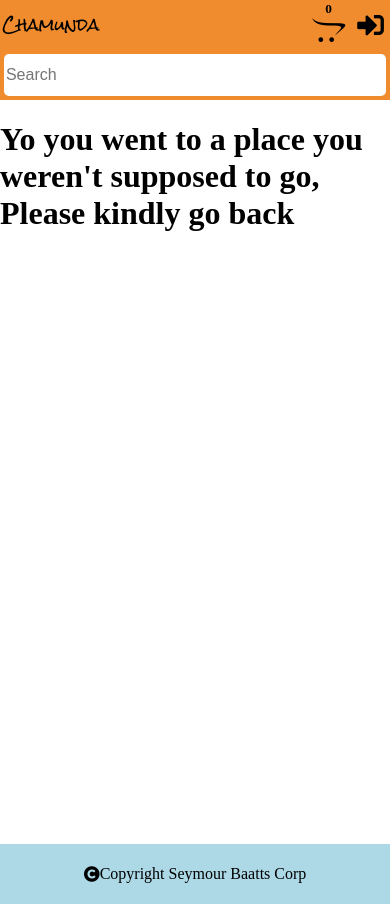
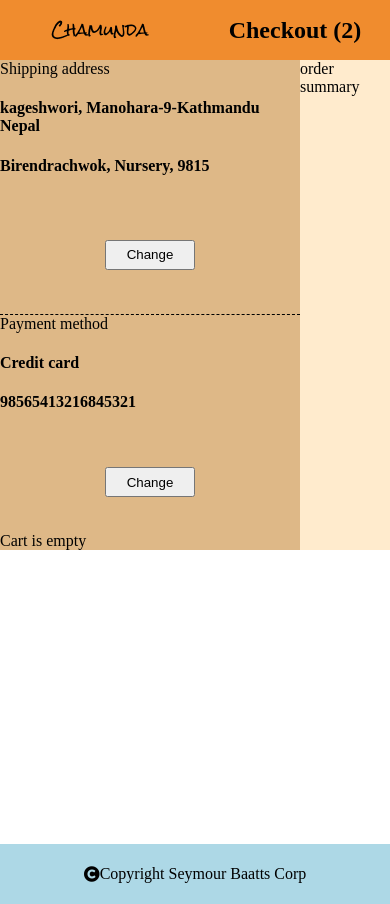
Before and after one commit to BimalPandeyCode/Chamunda-React, a React (Create React App) app: page /cart in a window 390 px wide. Built offline with nearby package versions, Linux system fonts and the light colour scheme; a web font is replaced by a local one.

Commit message:
21st day

```diff
--- a/src/App.js
+++ b/src/App.js
@@ -18,6 +18,8 @@ import Footer from "./Footer/Footer.js";
 import IndividualCategoriesPage from "./CategoriesPage/IndividualCategoriesPage.js";
 
 import Product from "./product/product.js";
+
+import CartPage from "./cartPage/cartPage.js";
 
 import "./App.css";
 function App() {
@@ -42,6 +44,12 @@ function App() {
             <div style={{ minHeight: "100vh" }}>
               <Navbar />
               <Product />
+            </div>
+          </Route>
+          <Route path="/cart">
+            <div style={{ minHeight: "100vh" }}>
+              {/* <Navbar /> */}
+              <CartPage />
             </div>
           </Route>
           <Route path="*">
--- a/src/Components/addedToCart/addedTocart.css
+++ b/src/Components/addedToCart/addedTocart.css
@@ -24,7 +24,6 @@
   -moz-user-select: none;
   -ms-user-select: none;
   user-select: none;
-  z-index: 9999999;
 }
 
 @keyframes scalingMessages {
--- /dev/null
+++ b/src/cartPage/cartPage.css
@@ -0,0 +1,160 @@
+.cartPage-navbar {
+  width: 100%;
+  height: 60px;
+  background-color: #f08c2e;
+  display: grid;
+  grid-template-columns: minmax(100px, 200px) 1fr;
+  grid-template-areas: "navbar-title nothingImp";
+}
+.cartPage-navbar-title {
+  grid-area: navbar-title;
+  margin-top: 0;
+  margin-bottom: 0;
+  height: 100%;
+  display: grid;
+  place-items: center;
+  font-family: "Rock Salt", cursive;
+}
+.cartPage-navbar > h2 {
+  display: grid;
+  place-items: center;
+  grid-area: nothingImp;
+  margin: 0px;
+}
+
+.cartPage-orders {
+  display: grid;
+  grid-template-columns: 1fr 0.3fr;
+  grid-template-areas: "usersInfoAndCartDetails orderSummary";
+}
+
+.cartPage-orders-orderSummary {
+  grid-area: orderSummary;
+  background-color: blanchedalmond;
+}
+.cartPage-orders-usersInfoAndCartDetails {
+  grid-area: usersInfoAndCartDetails;
+  background-color: burlywood;
+  display: flex;
+  flex-direction: column;
+}
+
+.cartPage-orders-usersInfoAndCartDetails-shippingDetails {
+  display: grid;
+  grid-template-columns: 0.5fr 1fr 0.5fr;
+  grid-template-areas: "shippingDetailsTitle shippingDetailsInfo shippingDetailsChangeButtonDiv";
+  border-bottom: 1px dashed black;
+}
+.cartPage-orders-usersInfoAndCartDetails-shippingDetails-title {
+  grid-area: shippingDetailsTitle;
+}
+.cartPage-orders-usersInfoAndCartDetails-shippingDetails-info {
+  grid-area: shippingDetailsInfo;
+}
+.cartPage-orders-usersInfoAndCartDetails-shippingDetails-changeButton {
+  grid-area: shippingDetailsChangeButtonDiv;
+  display: grid;
+  place-items: center;
+}
+.cartPage-orders-usersInfoAndCartDetails-shippingDetails-changeButton > button {
+  width: 90px;
+  height: 30px;
+}
+
+.cartPage-orders-usersInfoAndCartDetails-paymentMethod {
+  display: grid;
+  grid-template-columns: 0.5fr 1fr 0.5fr;
+  grid-template-areas: "paymentMethodTitle paymentMethodInfo paymentMethodChangeButtonDiv";
+}
+.cartPage-orders-usersInfoAndCartDetails-paymentMethod-title {
+  grid-area: paymentMethodTitle;
+}
+.cartPage-orders-usersInfoAndCartDetails-paymentMethod-info {
+  grid-area: paymentMethodInfo;
+}
+.cartPage-orders-usersInfoAndCartDetails-paymentMethod-changeButton {
+  grid-area: paymentMethodChangeButtonDiv;
+  display: grid;
+  place-items: center;
+}
+.cartPage-orders-usersInfoAndCartDetails-paymentMethod-changeButton > button {
+  width: 90px;
+  height: 30px;
+}
+@media screen and (max-width: 750px) {
+  .cartPage-orders-usersInfoAndCartDetails-shippingDetails {
+    display: grid;
+    grid-template-columns: 0.5fr 1fr;
+    grid-template-rows: 1fr 1fr;
+    grid-template-areas:
+      "shippingDetailsTitle shippingDetailsInfo "
+      "shippingDetailsTitle shippingDetailsChangeButtonDiv";
+  }
+  .cartPage-orders-usersInfoAndCartDetails-shippingDetails-title {
+    grid-area: shippingDetailsTitle;
+  }
+  .cartPage-orders-usersInfoAndCartDetails-shippingDetails-info {
+    grid-area: shippingDetailsInfo;
+  }
+  .cartPage-orders-usersInfoAndCartDetails-shippingDetails-changeButton {
+    grid-area: shippingDetailsChangeButtonDiv;
+  }
+
+  .cartPage-orders-usersInfoAndCartDetails-paymentMethod {
+    display: grid;
+    grid-template-columns: 0.5fr 1fr;
+    grid-template-rows: 1fr 1fr;
+    grid-template-areas:
+      "paymentMethodTitle paymentMethodInfo "
+      "paymentMethodTitle paymentMethodChangeButtonDiv";
+  }
+  .cartPage-orders-usersInfoAndCartDetails-paymentMethod-title {
+    grid-area: paymentMethodTitle;
+  }
+  .cartPage-orders-usersInfoAndCartDetails-paymentMethod-info {
+    grid-area: paymentMethodInfo;
+  }
+  .cartPage-orders-usersInfoAndCartDetails-paymentMethod-changeButton {
+    grid-area: paymentMethodChangeButtonDiv;
+  }
+}
+
+@media screen and (max-width: 500px) {
+  .cartPage-orders-usersInfoAndCartDetails-shippingDetails {
+    display: grid;
+    grid-template-columns: 1fr;
+    grid-template-rows: 0.1fr 1fr 1fr;
+    grid-template-areas:
+      "shippingDetailsTitle"
+      "shippingDetailsInfo"
+      "shippingDetailsChangeButtonDiv";
+  }
+  .cartPage-orders-usersInfoAndCartDetails-shippingDetails-title {
+    grid-area: shippingDetailsTitle;
+  }
+  .cartPage-orders-usersInfoAndCartDetails-shippingDetails-info {
+    grid-area: shippingDetailsInfo;
+  }
+  .cartPage-orders-usersInfoAndCartDetails-shippingDetails-changeButton {
+    grid-area: shippingDetailsChangeButtonDiv;
+  }
+
+  .cartPage-orders-usersInfoAndCartDetails-paymentMethod {
+    display: grid;
+    grid-template-columns: 1fr;
+    grid-template-rows: 0.1fr 1fr 1fr;
+    grid-template-areas:
+      "paymentMethodTitle"
+      "paymentMethodInfo"
+      "paymentMethodChangeButtonDiv";
+  }
+  .cartPage-orders-usersInfoAndCartDetails-paymentMethod-title {
+    grid-area: paymentMethodTitle;
+  }
+  .cartPage-orders-usersInfoAndCartDetails-paymentMethod-info {
+    grid-area: paymentMethodInfo;
+  }
+  .cartPage-orders-usersInfoAndCartDetails-paymentMethod-changeButton {
+    grid-area: paymentMethodChangeButtonDiv;
+  }
+}
--- /dev/null
+++ b/src/cartPage/cartPage.js
@@ -0,0 +1,65 @@
+import React from "react";
+import "./cartPage.css";
+
+import { Link } from "react-router-dom";
+import { useSelector, useDispatch } from "react-redux";
+
+const CartPage = () => {
+  let cartInfo = useSelector((state) => state.counterReducer);
+  const CartProducts = () => {
+    if (cartInfo.productId.length > 0) {
+      return cartInfo.productId.map((product) => (
+        <div>
+          <div>{product.id}</div>
+          <div>{product.noOfItems}</div>
+        </div>
+      ));
+    } else {
+      return <div>Cart is empty</div>;
+    }
+  };
+  return (
+    <React.Fragment>
+      <div className="cartPage-navbar">
+        <p className="cartPage-navbar-title">
+          <Link to="/">Chamunda</Link>
+        </p>
+        <h2>Checkout (2)</h2>
+      </div>
+      <div className="cartPage-orders">
+        <div className="cartPage-orders-orderSummary">order summary</div>
+        <div className="cartPage-orders-usersInfoAndCartDetails">
+          <div className="cartPage-orders-usersInfoAndCartDetails-shippingDetails">
+            <div className="cartPage-orders-usersInfoAndCartDetails-shippingDetails-title">
+              Shipping address
+            </div>
+            <div className="cartPage-orders-usersInfoAndCartDetails-shippingDetails-info">
+              <h4>kageshwori, Manohara-9-Kathmandu Nepal</h4>
+              <h4>Birendrachwok, Nursery, 9815</h4>
+            </div>
+            <div className="cartPage-orders-usersInfoAndCartDetails-shippingDetails-changeButton">
+              <button>Change</button>
+            </div>
+          </div>
+          <div className="cartPage-orders-usersInfoAndCartDetails-paymentMethod">
+            <div className="cartPage-orders-usersInfoAndCartDetails-paymentMethod-title">
+              Payment method
+            </div>
+            <div className="cartPage-orders-usersInfoAndCartDetails-paymentMethod-info">
+              <h4>Credit card</h4>
+              <h4>98565413216845321</h4>
+            </div>
+            <div className="cartPage-orders-usersInfoAndCartDetails-paymentMethod-changeButton">
+              <button>Change</button>
+            </div>
+          </div>
+
+          <div>
+            <CartProducts />
+          </div>
+        </div>
+      </div>
+    </React.Fragment>
+  );
+};
+export default CartPage;
--- a/src/navbar/navbar.js
+++ b/src/navbar/navbar.js
@@ -2,7 +2,7 @@ import React, { useEffect, useState } from "react";
 import { BrowserRouter as Router, Link, withRouter } from "react-router-dom";
 
 import { useSelector, useDispatch } from "react-redux";
-import { increamentByValue } from "../redux/reducers/counterReducer.js";
+import { increamentByValue, reset } from "../redux/reducers/counterReducer.js";
 
 import "./navbar.css";
 const Navbar = () => {
@@ -42,7 +42,8 @@ const Navbar = () => {
           onChange={handleSearch}
         />
       </div>
-      <button
+      <Link
+        to="/cart"
         className="navbar-cart"
         // onClick={() => {
         //   dispatch(increament());
@@ -51,10 +52,11 @@ const Navbar = () => {
       >
         <span className="navbar-cart-number">{parseInt(noOfCart)}</span>
         <i className="fab fa-opencart fa-2x" id="navbar-cart-image"></i>
-      </button>
+      </Link>
       <button
         className="navbar-signin"
         onClick={() => {
+          dispatch(reset());
           localStorage.clear();
         }}
       >
--- a/src/redux/reducers/counterReducer.js
+++ b/src/redux/reducers/counterReducer.js
@@ -4,29 +4,43 @@ export const noOfCartSlice = createSlice({
   name: "counter",
   initialState: {
     noOfCart: 0,
+    allProductId: [],
     productId: [],
   },
   reducers: {
-    increament: (state, action) => {
-      state.noOfCart += 1;
-      state.productId = [...state.productId, action.payload.productId];
-    },
-    decreament: (state) => {
-      state.noOfCart -= 1;
-    },
     increamentByValue: (state, action) => {
       state.noOfCart += parseInt(action.payload.noOfCart);
-      if (Array.isArray(action.payload.productId)) {
-        state.productId = [...state.productId, ...action.payload.productId];
-      } else {
-        state.productId = [...state.productId, action.payload.productId];
-      }
-      localStorage.setItem("noOfCart", state.noOfCart.toString());
-      localStorage.setItem("productId", JSON.stringify(state.productId));
+      // if (Array.isArray(action.payload.productId)) {
+      //   state.productId = [
+      //     ...state.productId,
+      //     ...{
+      //       id: action.payload.productId,
+      //       noOfItems: action.payload.productId,
+      //     },
+      //   ];
+      // } else {
+      state.productId = [
+        ...state.productId,
+        {
+          id: action.payload.productId.id,
+          noOfItems: action.payload.productId.noOfItems,
+        },
+      ];
+      // }
+      state.allProductId = [...state.allProductId, action.payload.allProductId];
+      // localStorage.setItem("noOfCart", state.noOfCart.toString());
+      // localStorage.setItem("productId", JSON.stringify(state.productId));
+    },
+    reset: (state) => {
+      state.noOfCart = 0;
+      state.productId = [];
+      state.allProductId = [];
+      // localStorage.setItem("noOfCart", state.noOfCart.toString());
+      // localStorage.setItem("productId", JSON.stringify(state.productId));
     },
   },
 });
 
-export const { increament, decreament, increamentByValue } =
+export const { increament, decreament, increamentByValue, reset } =
   noOfCartSlice.actions;
 export default noOfCartSlice.reducer;
```
Also changed, not shown: src/CategoriesPage/IndividualCategoriesPage.js (+39 -4 lines), src/product/product.js (+25 -14 lines).
